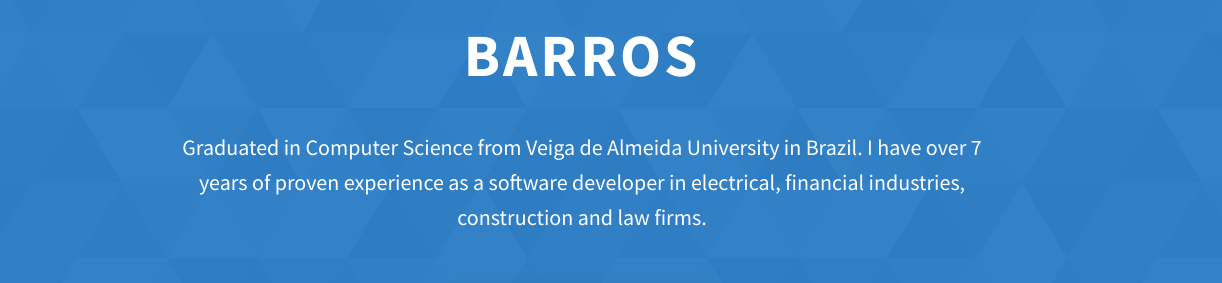
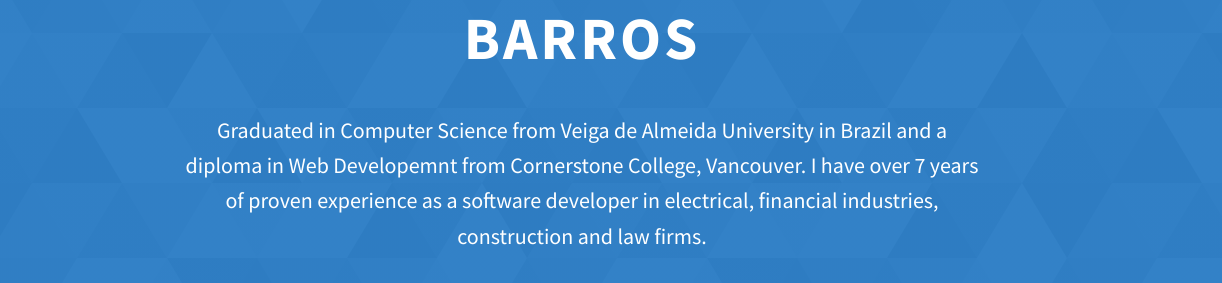
Before and after one commit to GuiBarros21/Portfolio-2, a website: page index.html in a window 1280 px wide. Shown: the part 267-550 px from the top of the page, 58-1280 px from the left. Drawn offline with Linux system fonts and the light colour scheme.

Commit message:
Update index.html

```diff
--- a/index.html
+++ b/index.html
@@ -78,8 +78,10 @@
       <h1 class="heading-primary">Hey, My name is Guilherme Barros</h1>
       <div class="home-hero__info">
         <p class="text-primary">
-          Graduated in Computer Science from Veiga de Almeida University in Brazil. I have over 7 years of proven
-          experience as a software developer in electrical, financial industries, construction and law firms.
+          Graduated in Computer Science from Veiga de Almeida University in Brazil and a diploma in Web Developemnt from
+          Cornerstone College, Vancouver.
+          I have over 7 years of proven experience as a software developer in electrical, financial industries,
+          construction and law firms.
         </p>
       </div>
       <div class="home-hero__cta">
```
